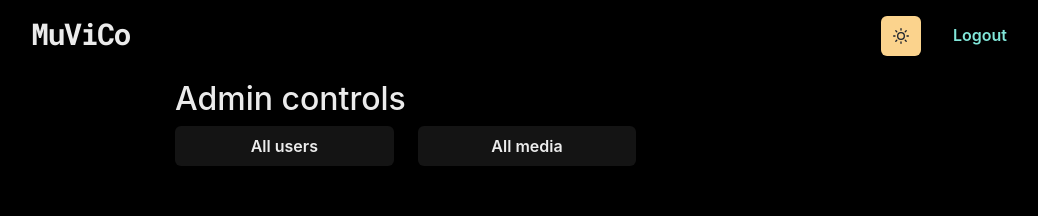
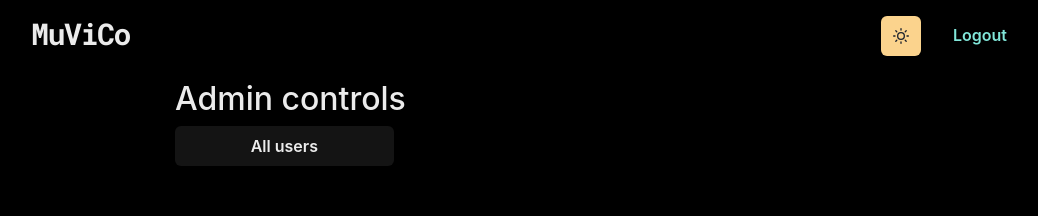
Before and after one commit to MuViCo/MuViCo, a React (Vite) app: page /home in a window 1280 px wide. Shown: the top 216 px of the page, without its empty margins (113-1151 px from the left). Built offline with nearby package versions, Linux system fonts and the light colour scheme; no server answers; sample sign-in values are in the browser's storage.

Commit message:
commented out route for now

```diff
--- a/src/client/components/homepage/index.jsx
+++ b/src/client/components/homepage/index.jsx
@@ -46,7 +46,7 @@ const HomePage = ({ user }) => {
             <h2>Admin controls</h2>
             <SimpleGrid columns={[1, 2, 3]} mb={100} gap={6}>
               <Button onClick={() => navigate("/users")}>All users</Button>
-              <Button onClick={() => navigate("/media")}>All media</Button>
+              {/* <Button onClick={() => navigate("/media")}>All media</Button> */}
             </SimpleGrid>
           </>
         )}
```
